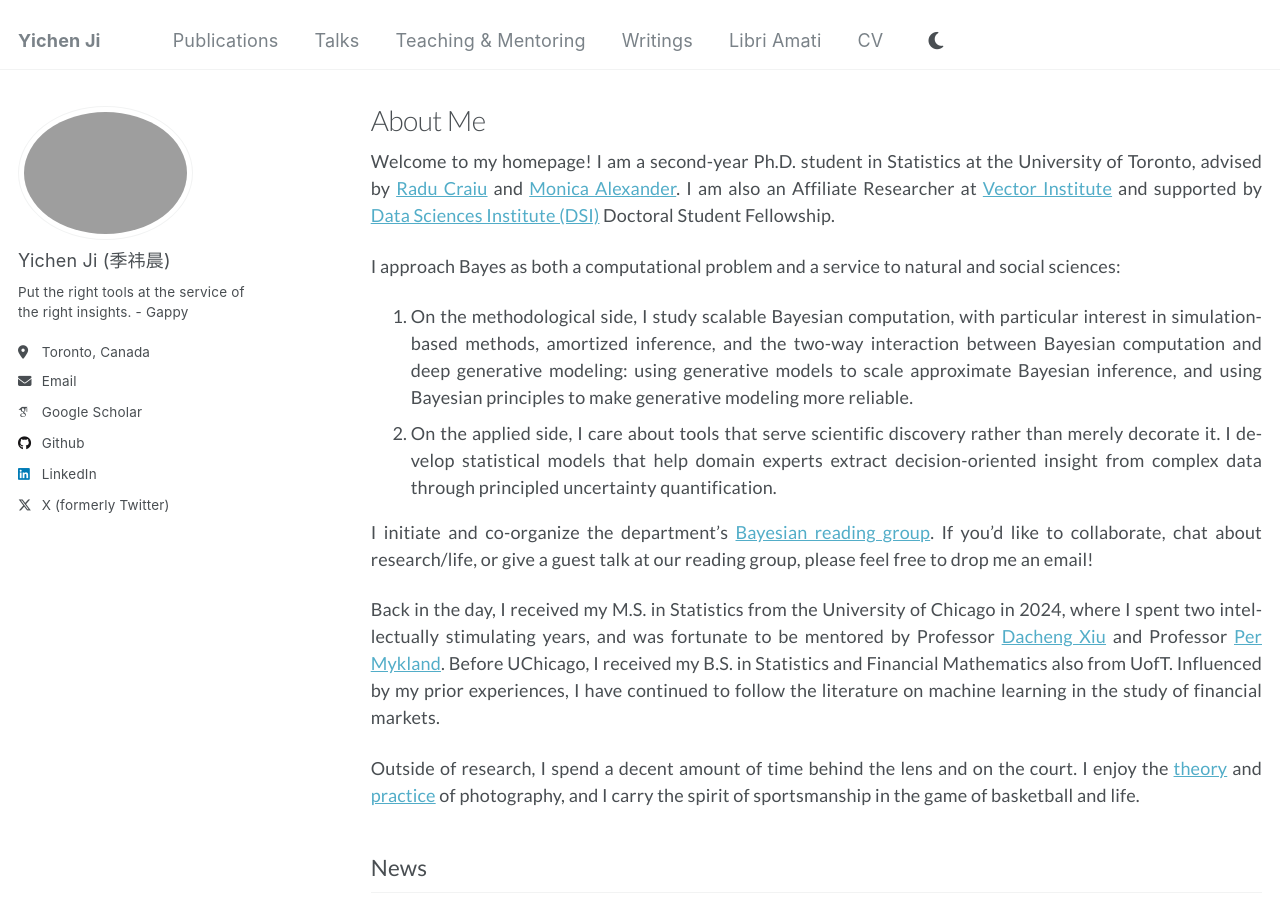
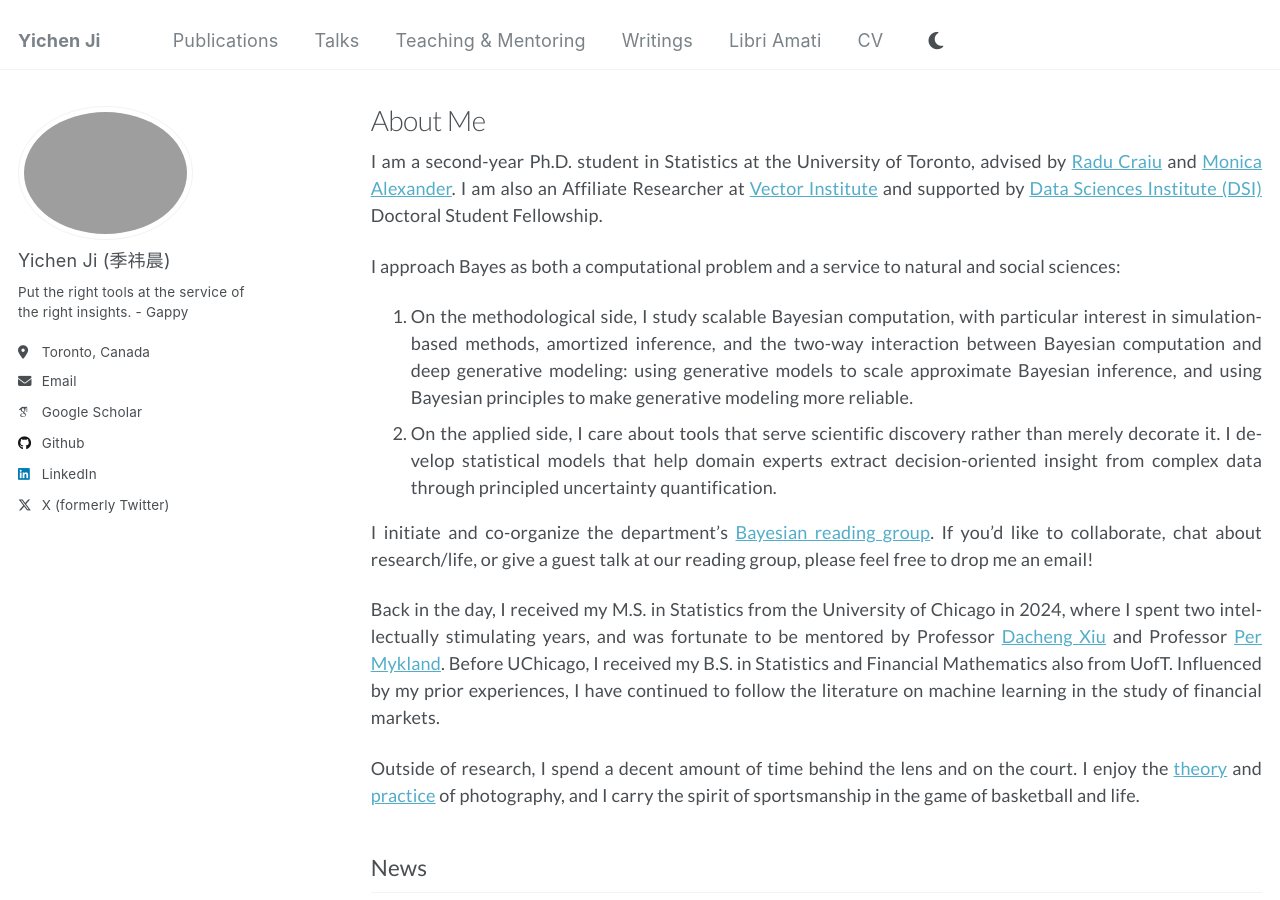
Before and after one commit to user-jiyichen/user-jiyichen.github.io, a Jekyll site: the page built from _pages/about.md, in a window 1280 px wide and 900 px high. Built offline with Jekyll 4.4.1, drawn with Linux system fonts in a browser that asks for light colours; some web fonts are replaced.

Commit message:
Update about.md

```diff
--- a/_pages/about.md
+++ b/_pages/about.md
@@ -7,7 +7,7 @@ redirect_from:
   - /about.html
 ---
 
-Welcome to my homepage! I am a second-year Ph.D. student in Statistics at the University of Toronto, advised by [Radu Craiu](https://raducraiu.com/) and [Monica Alexander](https://www.monicaalexander.com/). I am also an Affiliate Researcher at [Vector Institute](https://vectorinstitute.ai/) and supported by [Data Sciences Institute (DSI)](https://datasciences.utoronto.ca/) Doctoral Student Fellowship.
+I am a second-year Ph.D. student in Statistics at the University of Toronto, advised by [Radu Craiu](https://raducraiu.com/) and [Monica Alexander](https://www.monicaalexander.com/). I am also an Affiliate Researcher at [Vector Institute](https://vectorinstitute.ai/) and supported by [Data Sciences Institute (DSI)](https://datasciences.utoronto.ca/) Doctoral Student Fellowship.
 
 I approach Bayes as both a computational problem and a service to natural and social sciences:
 1. On the methodological side, I study scalable Bayesian computation, with particular interest in simulation-based methods, amortized inference, and the two-way interaction between Bayesian computation and deep generative modeling: using generative models to scale approximate Bayesian inference, and using Bayesian principles to make generative modeling more reliable.
```
